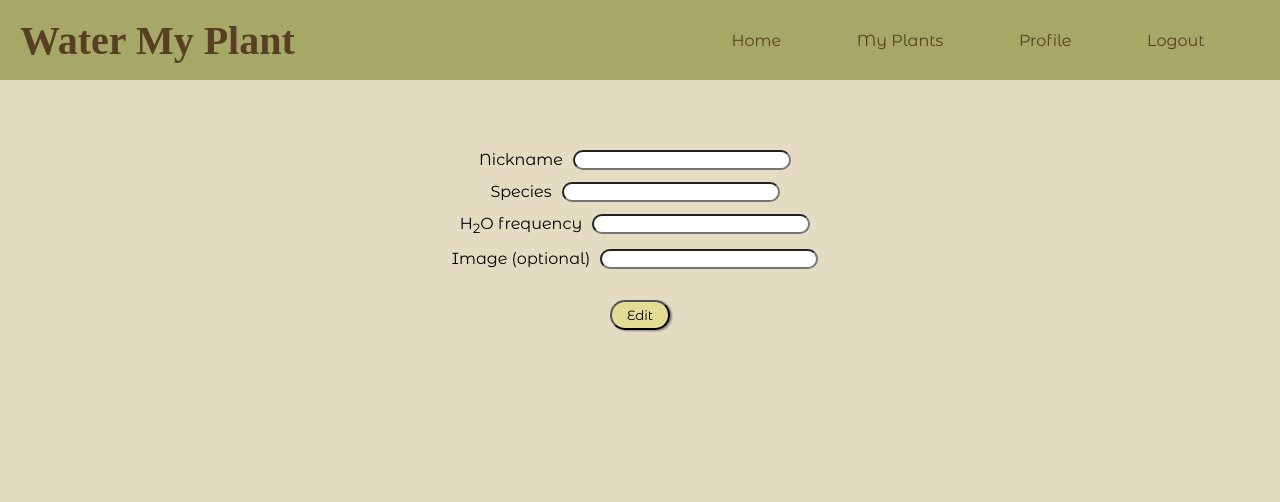
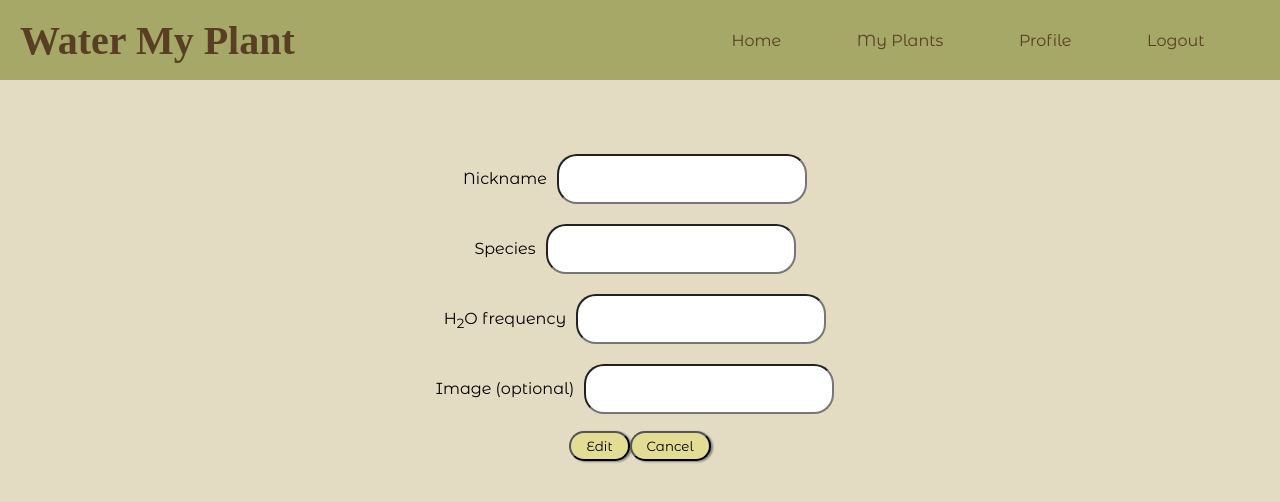
Before and after one commit to tt-17-water-my-plants/Front-End-Aleks-Update, a React (Create React App) app in the folder water-my-plants/: page /plants/1 in a window 1280 px wide. Shown: the top 502 px of the page. Built offline with nearby package versions, Linux system fonts and the light colour scheme; no server answers; sample sign-in values are in the browser's storage; a web font is replaced by a local one.

Commit message:
style changes

```diff
--- a/water-my-plants/src/App.css
+++ b/water-my-plants/src/App.css
@@ -1,38 +1,16 @@
 .App {
   text-align: center;
 }
-
-.App-logo {
-  height: 40vmin;
-  pointer-events: none;
+input {
+  border-radius: 20px;
+  height: 50px;
+  width: 250px;
+  margin: 0;
+  text-align: center;
 }
-
-@media (prefers-reduced-motion: no-preference) {
-  .App-logo {
-    animation: App-logo-spin infinite 20s linear;
-  }
+select {
+  border-radius: 20px;
+  height: 45px;
+  width: 250px;
+  margin: 0;
 }
-
-.App-header {
-  background-color: #282c34;
-  min-height: 100vh;
-  display: flex;
-  flex-direction: column;
-  align-items: center;
-  justify-content: center;
-  font-size: calc(10px + 2vmin);
-  color: white;
-}
-
-.App-link {
-  color: #61dafb;
-}
-
-@keyframes App-logo-spin {
-  from {
-    transform: rotate(0deg);
-  }
-  to {
-    transform: rotate(360deg);
-  }
-}
--- a/water-my-plants/src/App.js
+++ b/water-my-plants/src/App.js
@@ -14,7 +14,6 @@ import EditProfile from "./components/EditProfile";
 function App() {
   return (
     <div className="App">
-      {/* <Nav /> */}
       <Switch>
         {/* <PrivateRoute path='/userpage/items/:id' component={ItemPage} /> */}
         <PrivateRoute path="/userpage" component={UserPage} />
--- a/water-my-plants/src/components/EditPlantForm.js
+++ b/water-my-plants/src/components/EditPlantForm.js
@@ -1,9 +1,10 @@
 /* eslint-disable react-hooks/exhaustive-deps */
 import React, { useEffect, useState } from "react";
 import { useHistory, useParams } from "react-router";
+import { Link } from "react-router-dom";
 import axiosWithAuth from "../utils/axiosWithAuth";
 import Nav from "./Nav";
-import { Container } from './Styles/EditPlantStyles'
+import { Container } from "./Styles/EditPlantStyles";
 
 const initialState = {
   nickname: "",
@@ -90,7 +91,12 @@ const EditPlantForm = (props) => {
               onChange={handleChange}
             />
           </label>
-          <button>Edit</button>
+          <div>
+            <button>Edit</button>
+            <Link to="/userpage">
+              <button>Cancel</button>
+            </Link>
+          </div>
         </form>
       </Container>
     </>
--- a/water-my-plants/src/components/EditProfile.js
+++ b/water-my-plants/src/components/EditProfile.js
@@ -1,6 +1,16 @@
 import React, { useEffect, useState } from "react";
 import axiosWithAuth from "../utils/axiosWithAuth";
 import Nav from "./Nav";
+import styled from "styled-components";
+import { Link } from "react-router-dom";
+
+const Container = styled.div`
+  display: flex;
+  flex-direction: column;
+  form {
+    flex-direction: column;
+  }
+`;
 
 const initialData = {
   password: "",
@@ -41,20 +51,25 @@ const EditProfile = () => {
   return (
     <>
       <Nav />
-      <div>
+      <Container>
         <h2>Edit Profile</h2>
         <form onSubmit={onSubmit}>
+          <br />
           <label>
-            Phone
+            Phone Number
+            <br />
             <input
               type="text"
               name="phone_number"
               value={profile.phone_number}
               onChange={onChange}
             />
+            <br />
           </label>
+          <br />
           <label>
             Password Required (Update password as well)
+            <br />
             <input
               type="password"
               name="password"
@@ -62,9 +77,13 @@ const EditProfile = () => {
               onChange={onChange}
             />
           </label>
+          <br />
           <button>Update</button>
+          <Link to="/profile">
+            <button>Cancel</button>
+          </Link>
         </form>
-      </div>
+      </Container>
     </>
   );
 };
--- a/water-my-plants/src/components/NewPlantForm.js
+++ b/water-my-plants/src/components/NewPlantForm.js
@@ -7,6 +7,7 @@ import { useHistory } from "react-router";
 import { connect } from "react-redux";
 import plantNames from "./plantData";
 import Nav from "./Nav";
+import { Link } from "react-router-dom";
 
 const Container = styled.div`
   height: 80vh;
@@ -131,41 +132,44 @@ function CreatePlant(props) {
                 <option key={plant.name} value={plant.name}>
                   {plant.name}
                 </option>
-
               ))}
             </select>
             <div className="errors">{errors.species}</div>
           </label>
-            <label className='watering'>
-             <span>H<sub>2</sub>O</span>
+          <label className="watering">
+            <span>
+              H<sub>2</sub>O
+            </span>
             <select
               type="number"
               name="frequency"
               value={formValues.frequency}
               onChange={change}
             >
-                <option disabled value=''>select</option>
-                <option value='1'>one</option>
-                <option value='2'>two</option>
-                <option value='3'>three</option>
-                <option value='4'>four</option>
-                <option value='5'>five</option>
-                <option value='6'>six</option>
-                <option value='7'>seven</option>
-                <option value='8'>eight</option>
-                <option value='9'>nine</option>
-                <option value='10'>ten</option>
+              <option disabled value="">
+                select
+              </option>
+              <option value="1">one</option>
+              <option value="2">two</option>
+              <option value="3">three</option>
+              <option value="4">four</option>
+              <option value="5">five</option>
+              <option value="6">six</option>
+              <option value="7">seven</option>
+              <option value="8">eight</option>
+              <option value="9">nine</option>
+              <option value="10">ten</option>
             </select>
-              <div>{'time(s) a'}</div>
+            <div>{"time(s) a"}</div>
             <select
               type="text"
               name="lengthOfTime"
               value={formValues.lengthOfTime}
               onChange={change}
             >
-                  <option value='day'>day</option>
-                  <option value='week'>week</option>
-                  <option value='month'>month</option>
+              <option value="day">day</option>
+              <option value="week">week</option>
+              <option value="month">month</option>
             </select>
             <div className="errors">{errors.h2oFrequency}</div>
           </label>
@@ -178,7 +182,12 @@ function CreatePlant(props) {
               onChange={change}
             />
           </label>
+          <div>
             <button disabled={disabled}>Create</button>
+            <Link to="/userpage">
+              <button>Cancel</button>
+            </Link>
+          </div>
         </Form>
       </Container>
     </>
--- a/water-my-plants/src/components/Styles/EditPlantStyles.js
+++ b/water-my-plants/src/components/Styles/EditPlantStyles.js
@@ -1,24 +1,22 @@
-import styled from 'styled-components';
+import styled from "styled-components";
 
 export const Container = styled.div`
   display: flex;
   flex-direction: column;
-    justify-content: flex-start;
   align-items: center;
   height: 80vh;
+  margin: auto;
 
   form {
     margin-top: 5%;
     display: flex;
     flex-direction: column;
-        justify-content: space-around;
     align-items: center;
     height: 30%;
   }
 
   form input {
-        border-radius: 10px;
     padding: 0 10px;
-        margin: 0 10px;
+    margin: 10px 10px;
   }
-`
+`;
--- a/water-my-plants/src/components/Styles/LoginStyle.js
+++ b/water-my-plants/src/components/Styles/LoginStyle.js
@@ -1,12 +1,12 @@
-import styled from 'styled-components'
-import image from './images/login-image.png';
+import styled from "styled-components";
+import image from "./images/login-image.png";
 
 export const Container = styled.div`
   background-image: url(${image});
   background-size: cover;
   height: 90vh;
   background-position: center;
-`
+`;
 export const Form = styled.form`
   display: flex;
   flex-direction: column;
@@ -22,7 +22,7 @@ export const Form = styled.form`
 
   input {
     border-radius: 20px;
-        height: 35px;
+    height: 250px;
     width: 250px;
     margin: 0;
   }
@@ -30,13 +30,13 @@ export const Form = styled.form`
   button {
     border-radius: 20px;
     padding: 5px 15px;
-        background-color: #E3DC95;
+    background-color: #e3dc95;
     margin-top: 5%;
-        transition: all .3s ease-in-out;
+    transition: all 0.3s ease-in-out;
 
     &:hover {
       transform: scale(1.2);
       cursor: pointer;
     }
   }
-`
+`;
```
Lines whose indentation alone changed are shown as unchanged.
